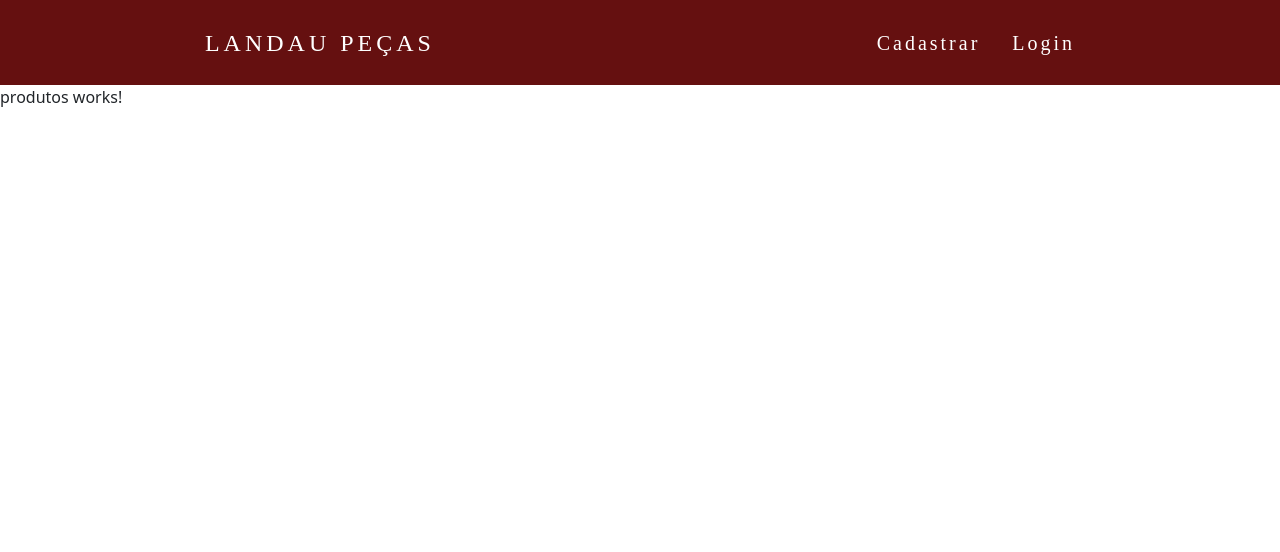
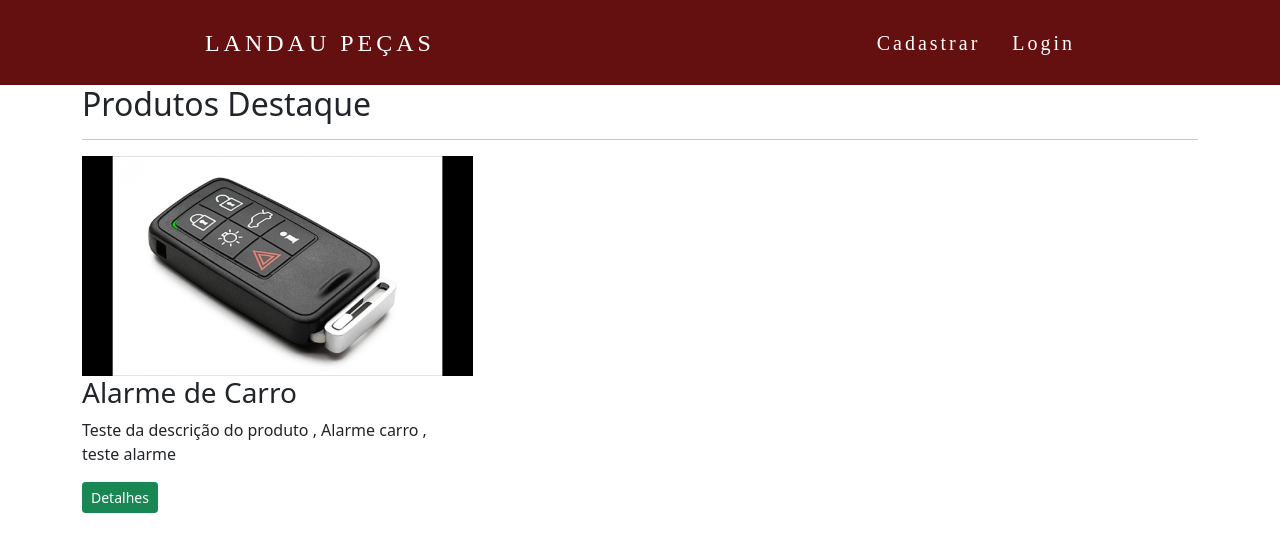
Before and after one commit to DavidCoelho321/Landau-Pecas, an Angular app in the folder landau-pecass/: page /produtos in a window 1280 px wide. Shown: the top 552 px of the page. Built offline with nearby package versions, Linux system fonts and the light colour scheme.

Commit message:
atualização produtos

```diff
--- a/landau-pecass/src/app/produtos/produtos.component.html
+++ b/landau-pecass/src/app/produtos/produtos.component.html
@@ -1 +1,22 @@
-<p>produtos works!</p>
+<div class="container">
+
+  <div class="row">
+    <div class="col-12">
+        <h2>Produtos Destaque</h2>
+        <hr>
+    </div>
+    <div class="col-4">
+
+      <img src="assets/TesteImage.jpeg" alt="" height="220px">
+
+        <h3>Alarme de Carro</h3>
+        <p>
+            Teste da descrição do produto , Alarme carro , teste alarme
+        </p>
+            <a href="#" class="btn btn-sm btn-success">Detalhes</a>
+    </div>
+
+</div>
+
+
+</div>
```
Also changed, not shown: landau-pecass/src/assets/TesteImage.jpeg (added).
